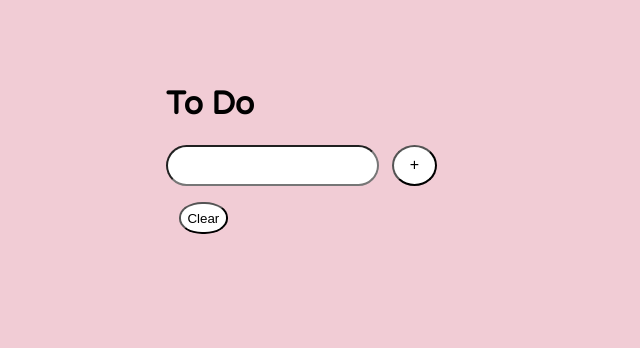
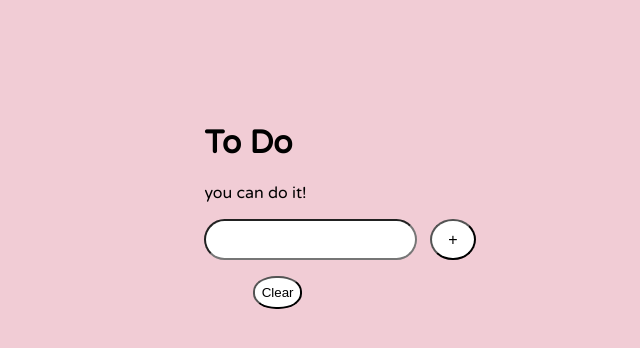
Before and after one commit to keanupeace/A3, a SvelteKit app: page / in a window 1280 px wide. Shown: the top 348 px of the page, without its empty margins (174-814 px from the left). Built offline with nearby package versions, Linux system fonts and the light colour scheme.

Commit message:
im sleepy

```diff
--- a/src/routes/+page.svelte
+++ b/src/routes/+page.svelte
@@ -5,6 +5,8 @@ import Todo from "./Todo.svelte";
 </script>
 <div class="wrapper">
      <h1>To Do</h1>
+     <p> you can do it! </p>
+
 
      <Todo />
      </div>
--- a/src/routes/Todo.svelte
+++ b/src/routes/Todo.svelte
@@ -89,6 +89,7 @@ li.done {
 
 .done-list {
      padding: 0;
+     list-style:none;
 }
 
 button {
@@ -111,7 +112,7 @@ form button {
 .clear-button {
      border-radius: 47%;
      cursor: pointer;
-     margin-left: 1vw;
+     margin-left: 3.8vw;
      padding: .5em;
      &:hover {
           background-color: #dfdfdf;
--- a/src/style.css
+++ b/src/style.css
@@ -2,10 +2,12 @@ body {
      font-family:"Varela Round", sans-serif;
      background-color: rgb(241, 204, 213);
      margin: 0;
-     padding: 5vw;
+     padding: 8vw;
+
 
 }
 .wrapper {
      max-width: 600px;
      margin: 0 auto;
+     padding-left: 6vw;
 }
```
Also changed, not shown: src/images/check.png (added).
